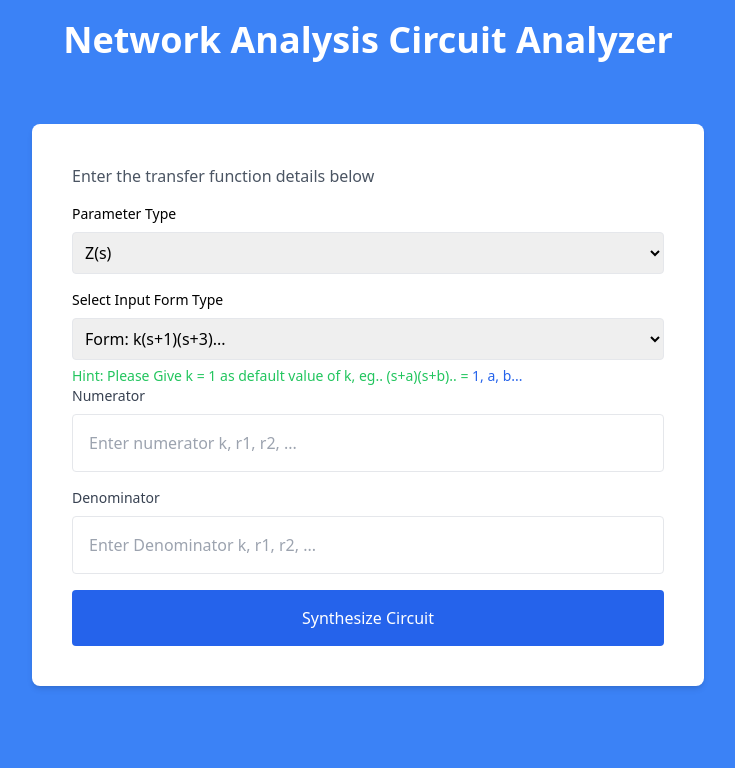
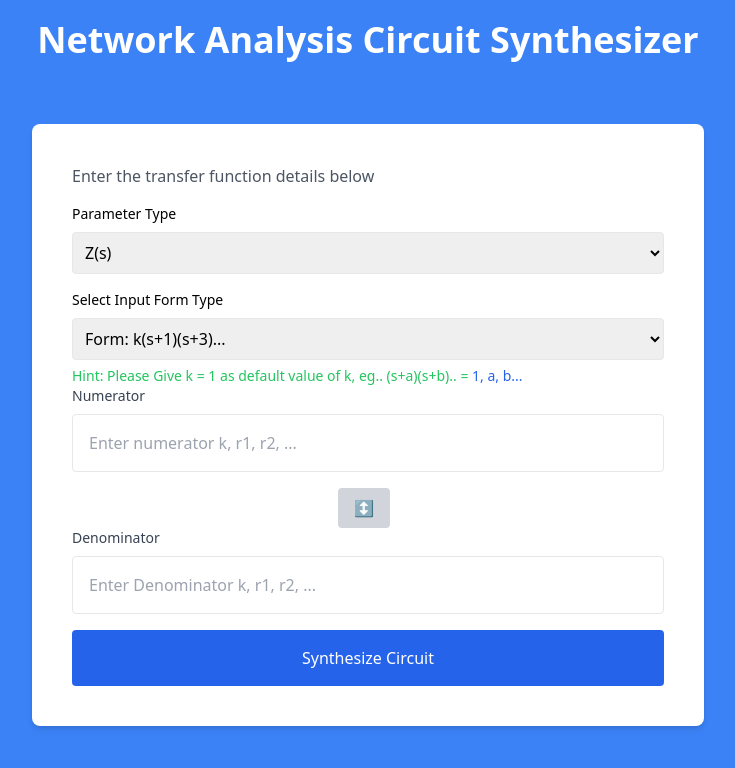
Before and after one commit to sir-shivam/NetAnalysis, a React (Create React App) app: page / in a window 1280 px wide. Shown: the top 768 px of the page, without its empty margins (272-1007 px from the left). Built offline with nearby package versions, Linux system fonts and the light colour scheme.

Commit message:
added exchange button

```diff
--- a/src/components/homenew.jsx
+++ b/src/components/homenew.jsx
@@ -10,6 +10,7 @@ export default function Home({ onAnalyze }) {
   const [inputType, setInputType] = useState("f"); // F(s), Z(s), or Y(s)
   const [formType, setFormType] = useState("2");
   const [isCalculating, setIsCalculating] = useState(false);
+  const [showTooltip, setShowTooltip] = useState(false);
 
   const {
     numCoeffs,
@@ -83,7 +84,6 @@ export default function Home({ onAnalyze }) {
     return roots;
   };
 
-  // Function to generate polynomial coefficients from a list of roots
   // Function to generate polynomial coefficients from a list of roots and apply a constant multiplier
   const generateCoefficients = (roots, multiplier = 1) => {
     // Start with the initial polynomial as [1], representing "1 * s^0"
@@ -368,11 +368,17 @@ export default function Home({ onAnalyze }) {
       setIsCalculating(false);
     }
   };
+  // Function to handle exchange of numerator and denominator
+  const handleExchange = () => {
+    const temp = numerator;
+    setNumerator(denominator);
+    setDenominator(temp);
+  };
 
   return (
     <div className="flex-col justify-center items-center bg-blue-500 min-h-screen">
       <h1 className="text-4xl text-center pt-5 text-white font-semibold">
-        Network Analysis Circuit Analyzer
+        Network Analysis Circuit Synthesizer
       </h1>
       <div className="flex justify-center items-center pt-16">
         <div className="bg-white p-10 shadow-md rounded-lg w-full max-w-2xl">
@@ -416,6 +422,7 @@ export default function Home({ onAnalyze }) {
           <label className="block text-sm font-medium text-gray-700 mb-2">
             Numerator
           </label>
+
           <input
             type="text"
             value={numerator}
@@ -425,6 +432,22 @@ export default function Home({ onAnalyze }) {
             }`}
             className="w-full p-4 border rounded mb-4"
           />
+          <button
+              onClick={handleExchange}
+              onMouseEnter={() => setShowTooltip(true)}
+              onMouseLeave={() => setShowTooltip(false)}
+              className=" px-4 py-2 bg-gray-300 rounded hover:bg-gray-400 relative ml-[45%]"
+            >
+              ↕️
+
+              {/* Tooltip */}
+              {showTooltip && (
+                <div className="absolute top-full mt-1 left-1/2 transform -translate-x-1/2 bg-black text-white text-xs rounded px-2 py-1 z-10">
+                  Exchange
+                </div>
+              )}
+            </button>
+
 
           {/* Denominator input */}
           <label className="block text-sm font-medium text-gray-700 mb-2">
```
Also changed, not shown: 1 other file (tests, documents, lock files or other folders).
